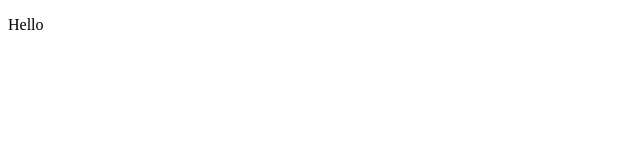
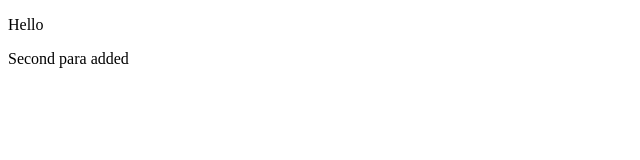
Before and after one commit to mainulkdr/git, a plain HTML site: page index.html in a window 1280 px wide. Shown: the whole page, without its empty margins (0-640 px from the left). Drawn offline with Linux system fonts and the light colour scheme.

Commit message:
second para add

```diff
--- a/index.html
+++ b/index.html
@@ -7,5 +7,6 @@
 </head>
 <body>
     <p>Hello</p>
+    <p>Second para added</p>
 </body>
 </html>
```
